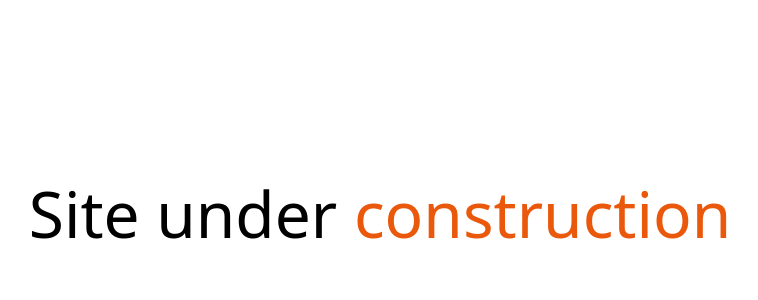
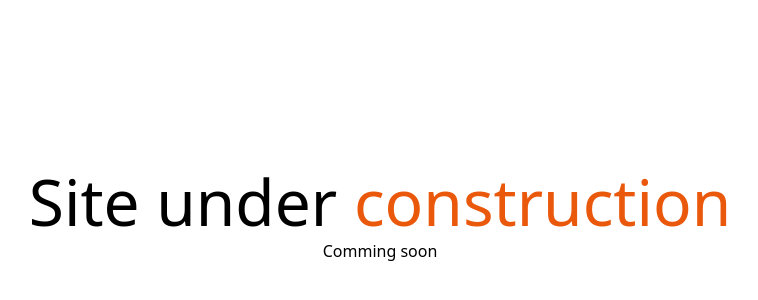
Before and after one commit to saifad303/portfolio, a Next.js app: page / in a window 1280 px wide. Shown: the part 186-486 px from the top of the page, without its empty margins (260-1018 px from the left). Built offline with nearby package versions, Linux system fonts and the light colour scheme.

Commit message:
little change

```diff
--- a/pages/index.js
+++ b/pages/index.js
@@ -15,6 +15,7 @@
         <h1 className={styles.title}>
           Site under <span className=" text-orange-600">construction</span>
         </h1>
+        <h2>Comming soon</h2>
       </main>
     </div>
   );
```
